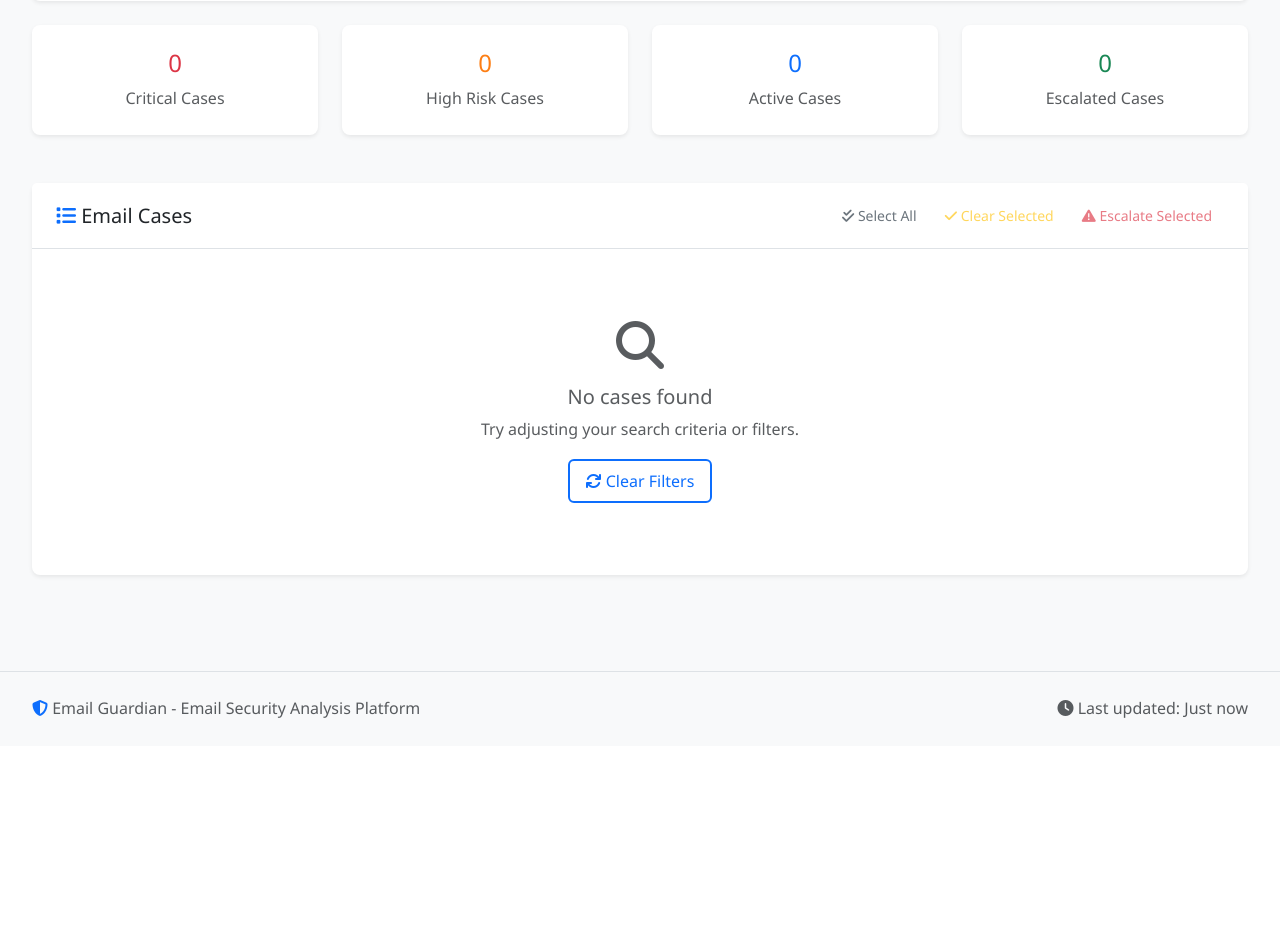
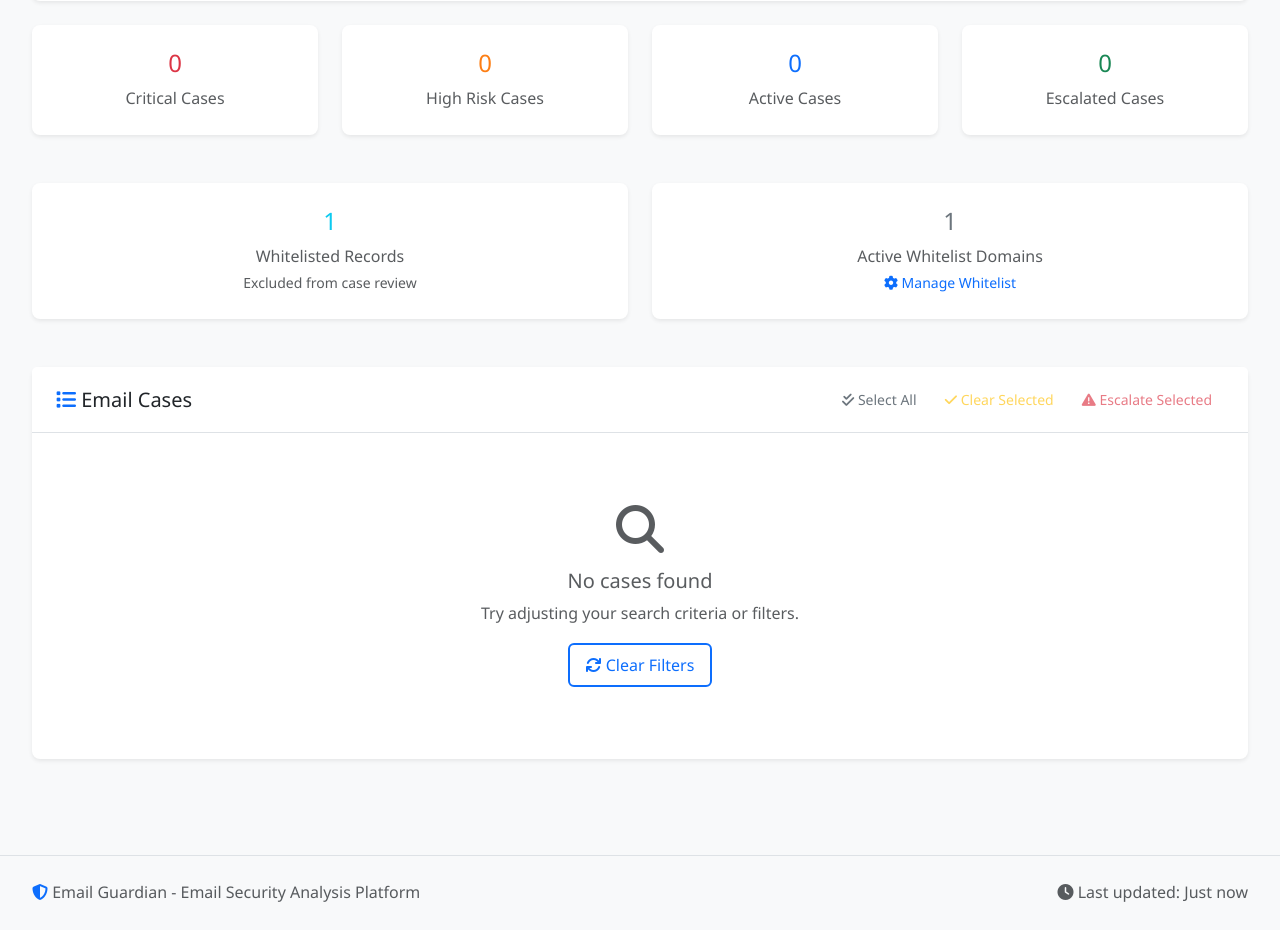
Before and after one commit to Rudolph001/Email_Guardian_New, a Flask app: page /cases/1 in a window 1280 px wide. Shown: the part 358-1288 px from the top of the page. Before the commit the page ends 1076 px from the top, so only its background shows below. Run offline with Flask 3, Linux system fonts and the light colour scheme; tables that the repository leaves empty hold one stand-in row (values such as "Sample post"); some libraries are stand-ins or nearby versions.

Commit message:
Show number of whitelisted email records and domains on the case management page
Adds `total_whitelisted` and `active_whitelist_domains` counts to the cases view in `routes.py` and displays them in `templates/cases.html`.

Replit-Commit-Author: Agent
Replit-Commit-Session-Id: f308dc91-65a0-4b10-aa7e-2127363d46d1
Replit-Commit-Screenshot-Url: https://storage.googleapis.com/screenshot-production-us-central1/f65d1c84-df87-4b8d-8b17-f298c62f07b7/f308dc91-65a0-4b10-aa7e-2127363d46d1/4PZbk6N

```diff
--- a/routes.py
+++ b/routes.py
@@ -192,12 +192,21 @@ def cases(session_id):
         page=page, per_page=50, error_out=False
     )
 
+    # Get whitelist statistics
+    total_whitelisted = EmailRecord.query.filter_by(session_id=session_id).filter(
+        EmailRecord.whitelisted == True
+    ).count()
+
+    active_whitelist_domains = WhitelistDomain.query.filter_by(is_active=True).count()
+
     return render_template('cases.html',
                          session=session,
                          cases=cases_pagination,
                          risk_level=risk_level,
                          case_status=case_status,
-                         search=search)
+                         search=search,
+                         total_whitelisted=total_whitelisted,
+                         active_whitelist_domains=active_whitelist_domains)
 
 @app.route('/escalations/<session_id>')
 def escalations(session_id):
--- a/templates/cases.html
+++ b/templates/cases.html
@@ -96,6 +96,32 @@
             <div class="card-body">
                 <h4 class="text-success">{{ cases.items | selectattr('case_status', 'equalto', 'Escalated') | list | length }}</h4>
                 <p class="text-muted mb-0">Escalated Cases</p>
+            </div>
+        </div>
+    </div>
+</div>
+
+<!-- Whitelist Statistics -->
+<div class="row mb-4">
+    <div class="col-md-6">
+        <div class="card text-center border-info">
+            <div class="card-body">
+                <h4 class="text-info">{{ total_whitelisted }}</h4>
+                <p class="text-muted mb-0">Whitelisted Records</p>
+                <small class="text-muted">Excluded from case review</small>
+            </div>
+        </div>
+    </div>
+    <div class="col-md-6">
+        <div class="card text-center border-secondary">
+            <div class="card-body">
+                <h4 class="text-secondary">{{ active_whitelist_domains }}</h4>
+                <p class="text-muted mb-0">Active Whitelist Domains</p>
+                <small class="text-muted">
+                    <a href="{{ url_for('whitelist_analysis', session_id=session.id) }}" class="text-decoration-none">
+                        <i class="fas fa-cog"></i> Manage Whitelist
+                    </a>
+                </small>
             </div>
         </div>
     </div>
```
Also changed, not shown: replit.md (+1 -0 lines), attached_assets/image_1753038440132.png (added).
